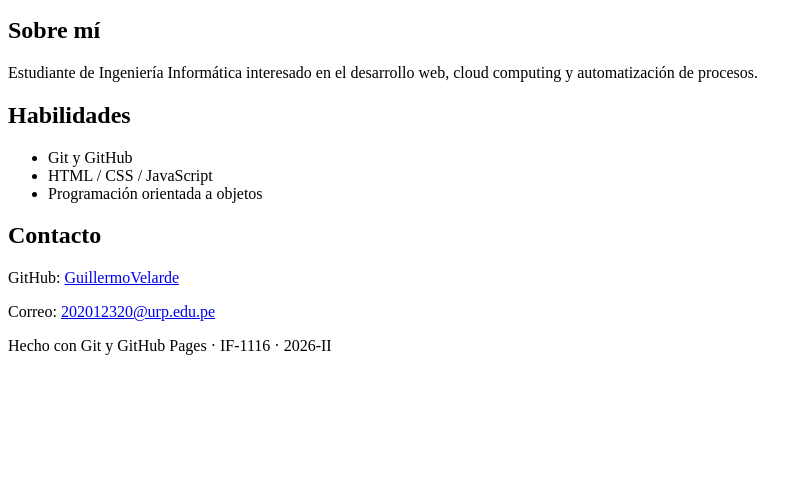
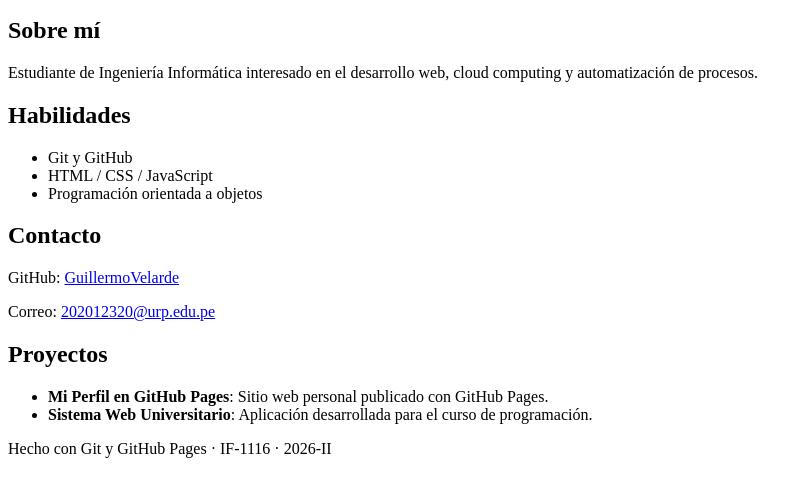
Before and after one commit to GuillermoVelarde/GuillermoVelarde.github.io, a plain HTML site: page index.html in a window 1280 px wide. Shown: the part 101-598 px from the top of the page, without its empty margins (0-812 px from the left). Drawn offline with Linux system fonts and the light colour scheme.

Commit message:
Agregar sección de proyectos

```diff
--- a/index.html
+++ b/index.html
@@ -28,8 +28,17 @@
       <p>GitHub: <a href="https://github.com/GuillermoVelarde">GuillermoVelarde</a></p>
       <p>Correo: <a href="mailto:202012320@urp.edu.pe">202012320@urp.edu.pe</a></p>
     </section>
-  </main>
-  </main>
+    <section id="proyectos">
+      <h2>Proyectos</h2>
+      <ul>
+        <li>
+          <strong>Mi Perfil en GitHub Pages</strong>: Sitio web personal publicado con GitHub Pages.
+        </li>
+        <li>
+          <strong>Sistema Web Universitario</strong>: Aplicación desarrollada para el curso de programación.
+        </li>
+      </ul>
+    </section>
   </main>
   <footer>
     <p>Hecho con Git y GitHub Pages · IF-1116 · 2026-II</p>
```
